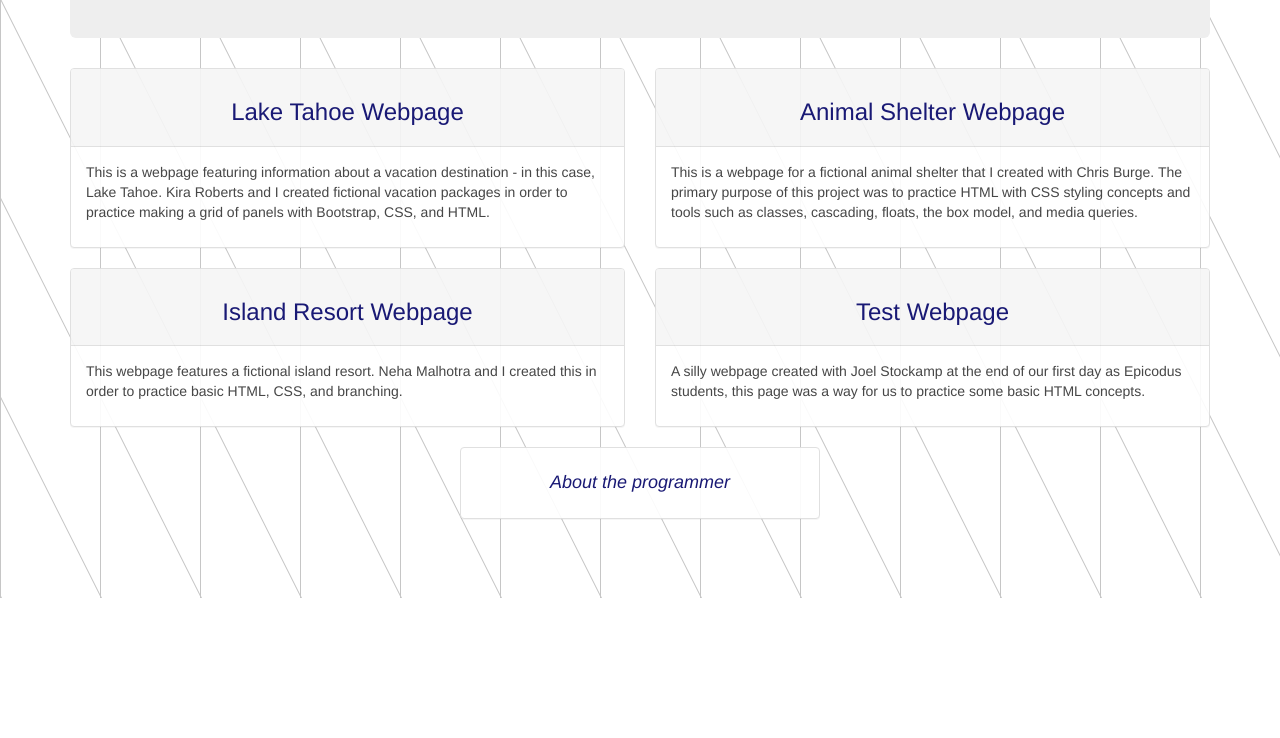
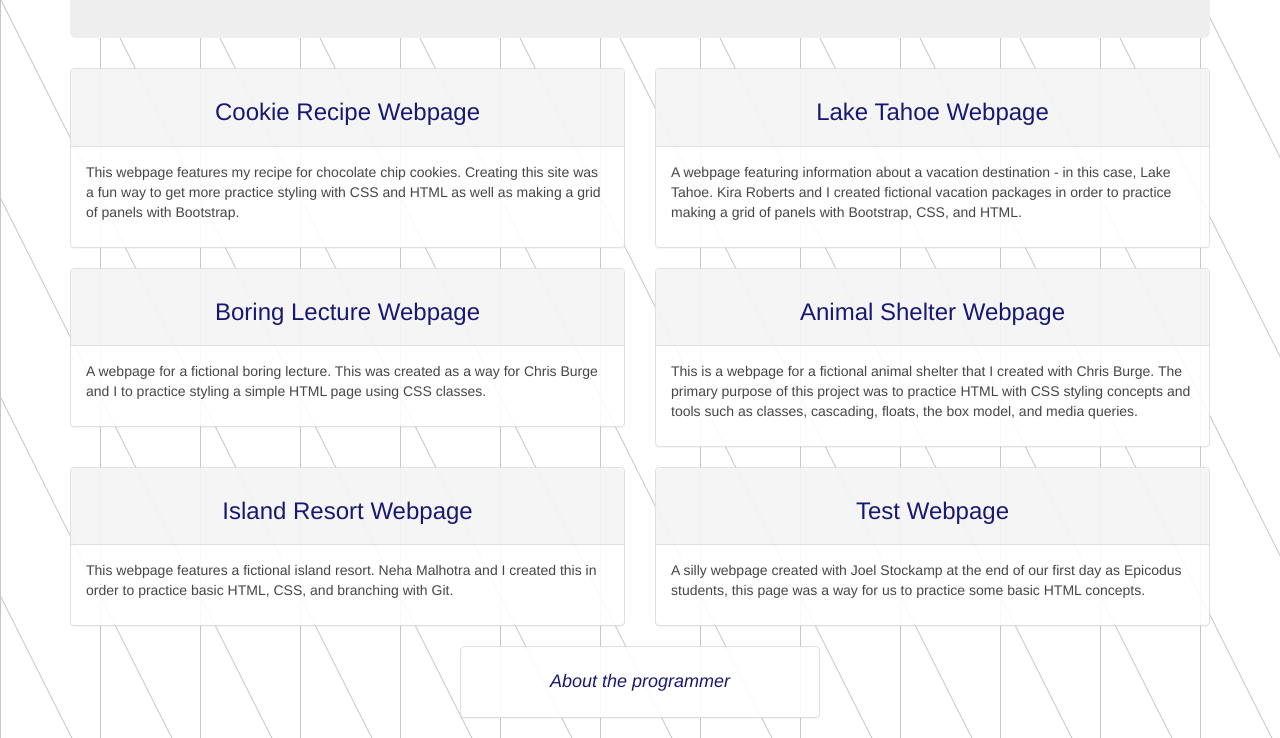
Before and after one commit to jpremmel/portfolio, a plain HTML site: page index.html in a window 1280 px wide. Shown: the part 202-940 px from the top of the page. Before the commit the page ends 800 px from the top, so only its background shows below. Drawn offline with Linux system fonts and the light colour scheme.

Commit message:
Add two additional project links and update project descriptions.

```diff
--- a/index.html
+++ b/index.html
@@ -15,10 +15,32 @@
         <div class="col-md-6">
           <div class="panel panel-default">
             <div class="panel-heading">
+              <h3><a href="https://jpremmel.github.io/cookie-recipe/" target="_blank">Cookie Recipe Webpage</a></h3>
+            </div>
+            <div class="panel-body">
+              <p>This webpage features my recipe for chocolate chip cookies. Creating this site was a fun way to get more practice styling with CSS and HTML as well as making a grid of panels with Bootstrap.</p>
+            </div>
+          </div>
+        </div>
+        <div class="col-md-6">
+          <div class="panel panel-default">
+            <div class="panel-heading">
               <h3><a href="https://jpremmel.github.io/vacation/" target="_blank">Lake Tahoe Webpage</a></h3>
             </div>
             <div class="panel-body">
-              <p>This is a webpage featuring information about a vacation destination - in this case, Lake Tahoe. <a href="https://github.com/kiraroberts" target="_blank">Kira Roberts</a> and I created fictional vacation packages in order to practice making a grid of panels with Bootstrap, CSS, and HTML.</p>
+              <p>A webpage featuring information about a vacation destination - in this case, Lake Tahoe. <a href="https://github.com/kiraroberts" target="_blank">Kira Roberts</a> and I created fictional vacation packages in order to practice making a grid of panels with Bootstrap, CSS, and HTML.</p>
+            </div>
+          </div>
+        </div>
+      </div>
+      <div class="row">
+        <div class="col-md-6">
+          <div class="panel panel-default">
+            <div class="panel-heading">
+              <h3><a href="https://jpremmel.github.io/boring-lecture/" target="_blank">Boring Lecture Webpage</a></h3>
+            </div>
+            <div class="panel-body">
+              <p>A webpage for a fictional boring lecture. This was created as a way for <a href="https://github.com/burgechris" target="_blank">Chris Burge</a> and I to practice styling a simple HTML page using CSS classes.</p>
             </div>
           </div>
         </div>
@@ -40,7 +62,7 @@
               <h3><a href="https://jpremmel.github.io/island-resort/" target="_blank">Island Resort Webpage</a></h3>
             </div>
             <div class="panel-body">
-              <p>This webpage features a fictional island resort. <a href="https://github.com/nehamalhotra23" target="_blank">Neha Malhotra</a> and I created this in order to practice basic HTML, CSS, and branching.</p>
+              <p>This webpage features a fictional island resort. <a href="https://github.com/nehamalhotra23" target="_blank">Neha Malhotra</a> and I created this in order to practice basic HTML, CSS, and branching with Git.</p>
             </div>
           </div>
         </div>
```
